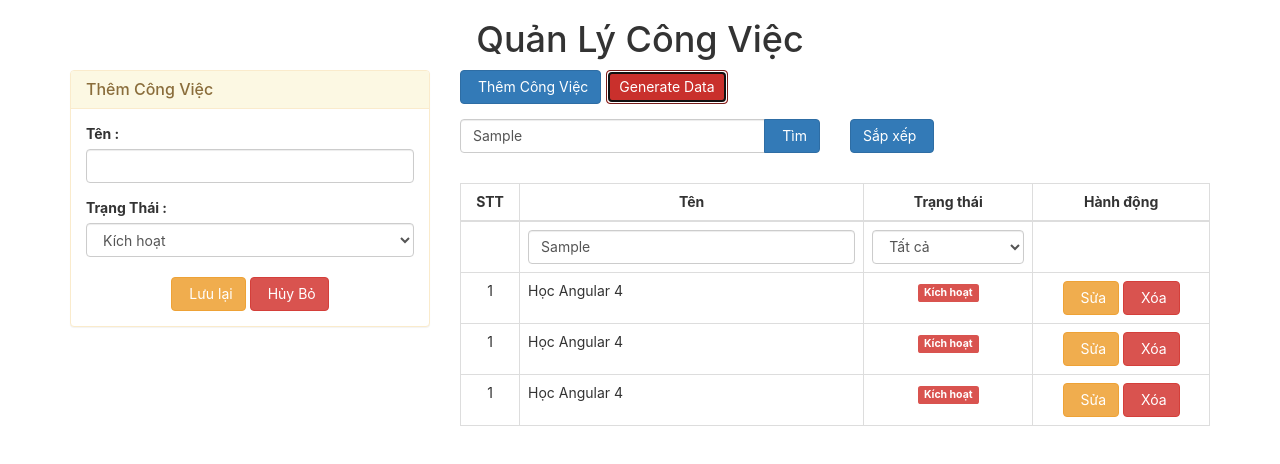
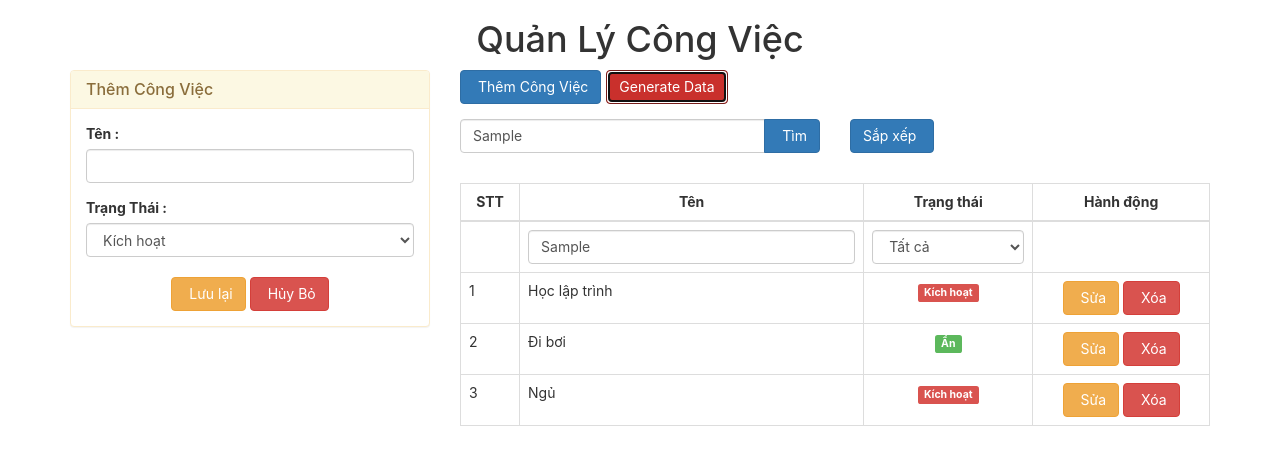
Before and after one commit to phantomxxi/To-Do-List-Use-Reactjs, a React (Create React App) app in the folder To Do List/: page / in a window 1280 px wide. Both pictures are taken after typing "Sample", "Sample" into the empty fields and a click on the button "Generate Data". Shown: the top 464 px of the page. Built offline with nearby package versions, Linux system fonts and the light colour scheme; some icons are missing.

Commit message:
Hiển Thị Danh Sách Công Việc
-  Truyen du lieu vao state stasks sau khi generate data
-  Xu ly logic thay doi trang thai

```diff
--- a/To Do List/src/App.js
+++ b/To Do List/src/App.js
@@ -10,6 +10,16 @@ class App extends Component {
     this.state = {
       tasks: [], // id : unique, name, status
     };
+  }
+
+  // Truyen du lieu vao state stasks sau khi generate data
+  componentDidMount() {
+    if (localStorage && localStorage.getItem("tasks")) {
+      var tasks = JSON.parse(localStorage.getItem("tasks")); // Chuyen du lieu tu dang string sang object
+      this.setState({
+        tasks: tasks,
+      });
+    }
   }
 
   onGenerateData = () => {
@@ -30,8 +40,13 @@ class App extends Component {
         status: true,
       },
     ];
-    console.log(tasks);
+    this.setState({
+      tasks: tasks,
+    });
+    localStorage.setItem("tasks", JSON.stringify(tasks)); // Chuyen du lieu tu object sang string
   };
+
+  // Thuat toan Random ra ID
 
   s4() {
     return Math.floor((1 + Math.random()) * 0x10000)
@@ -57,6 +72,7 @@ class App extends Component {
   }
 
   render() {
+    var { tasks } = this.state; // var tasks = this.state.tasks
     return (
       <div className="container">
         <div className="text-center">
@@ -91,7 +107,7 @@ class App extends Component {
 
             <div className="row mt-15">
               <div className="col-xs-12 col-sm-12 col-md-12 col-lg-12">
-                <TaskList />
+                <TaskList tasks={tasks} />
               </div>
             </div>
           </div>
--- a/To Do List/src/components/TaskItem.jsx
+++ b/To Do List/src/components/TaskItem.jsx
@@ -2,12 +2,21 @@ import React, { Component } from "react";
 
 class TaskItem extends Component {
   render() {
+    var { task, index } = this.props;
     return (
       <tr>
-        <td className="text-center">1</td>
-        <td>Học Angular 4</td>
+        <td>{index + 1}</td>
+        <td>{task.name}</td>
         <td className="text-center">
-          <span className="label label-danger">Kích hoạt</span>
+          <span
+            className={
+              task.status === true
+                ? "label label-danger"
+                : "label label-success"
+            }
+          >
+            {task.status === true ? "Kích hoạt" : "Ẩn"}
+          </span>
         </td>
         <td className="text-center">
           <button type="button" className="btn btn-warning">
--- a/To Do List/src/components/TaskList.jsx
+++ b/To Do List/src/components/TaskList.jsx
@@ -3,6 +3,11 @@ import TaskItem from "./TaskItem";
 
 class TaskList extends Component {
   render() {
+    // Map tasks và truyền vào các thuộc tính id, name, status
+    var { tasks } = this.props; // var tasks = this.props.tasks
+    var elmTasks = tasks.map((task, index) => {
+      return <TaskItem key={task.id} index={index} task={task} />;
+    });
     return (
       <table className="table table-bordered table-hover mt-15">
         <thead>
@@ -28,9 +33,7 @@ class TaskList extends Component {
             </td>
             <td></td>
           </tr>
-          <TaskItem />
-          <TaskItem />
-          <TaskItem />
+          {elmTasks}
         </tbody>
       </table>
     );
```
